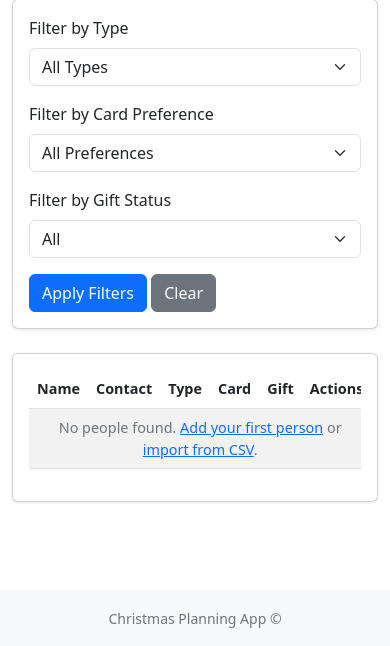
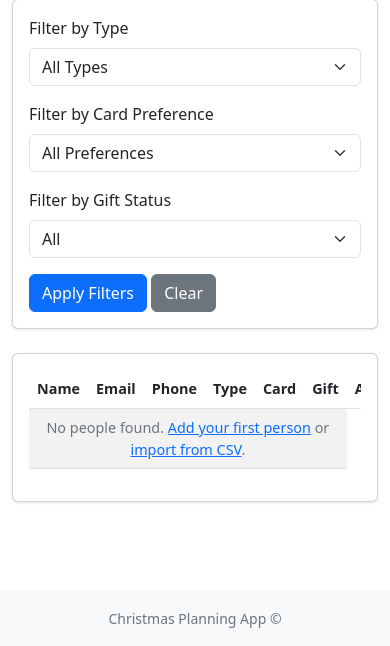
Before and after one commit to rafeco/be-thoughtful, a Flask app: page /people in a window 390 px wide. Shown: the part 202-848 px from the top of the page. Run offline with Flask 3, Linux system fonts and the light colour scheme; data comes from the database, SQL or seed files in the repository; data that the repository does not hold is empty; some libraries are stand-ins or nearby versions.

Commit message:
Update people list to show separate email and phone columns
Changed the people list table to display email and phone as
separate columns instead of combining them into a single
"Contact" column. This provides better visibility of both
contact methods at a glance.

Also cleared all existing database records to start fresh with
the new schema.

Changes:
- people_list.html: Split "Contact" column into "Email" and "Phone"
- Both columns show '-' when empty
- Re-seeded milestones for 2025 after clearing data

🤖 Generated with [Claude Code](https://claude.com/claude-code)

Co-Authored-By: Claude Sonnet 4.5 <noreply@anthropic.com>

```diff
--- a/templates/people_list.html
+++ b/templates/people_list.html
@@ -65,7 +65,8 @@
                 <thead>
                     <tr>
                         <th>Name</th>
-                        <th>Contact</th>
+                        <th>Email</th>
+                        <th>Phone</th>
                         <th>Type</th>
                         <th>Card</th>
                         <th>Gift</th>
@@ -80,15 +81,8 @@
                                 {{ person.name }}
                             </a>
                         </td>
-                        <td>
-                            {% if person.email %}
-                                {{ person.email }}
-                            {% elif person.phone %}
-                                {{ person.phone }}
-                            {% else %}
-                                -
-                            {% endif %}
-                        </td>
+                        <td>{{ person.email or '-' }}</td>
+                        <td>{{ person.phone or '-' }}</td>
                         <td>
                             <span class="badge bg-secondary">{{ person.person_type }}</span>
                         </td>
```
